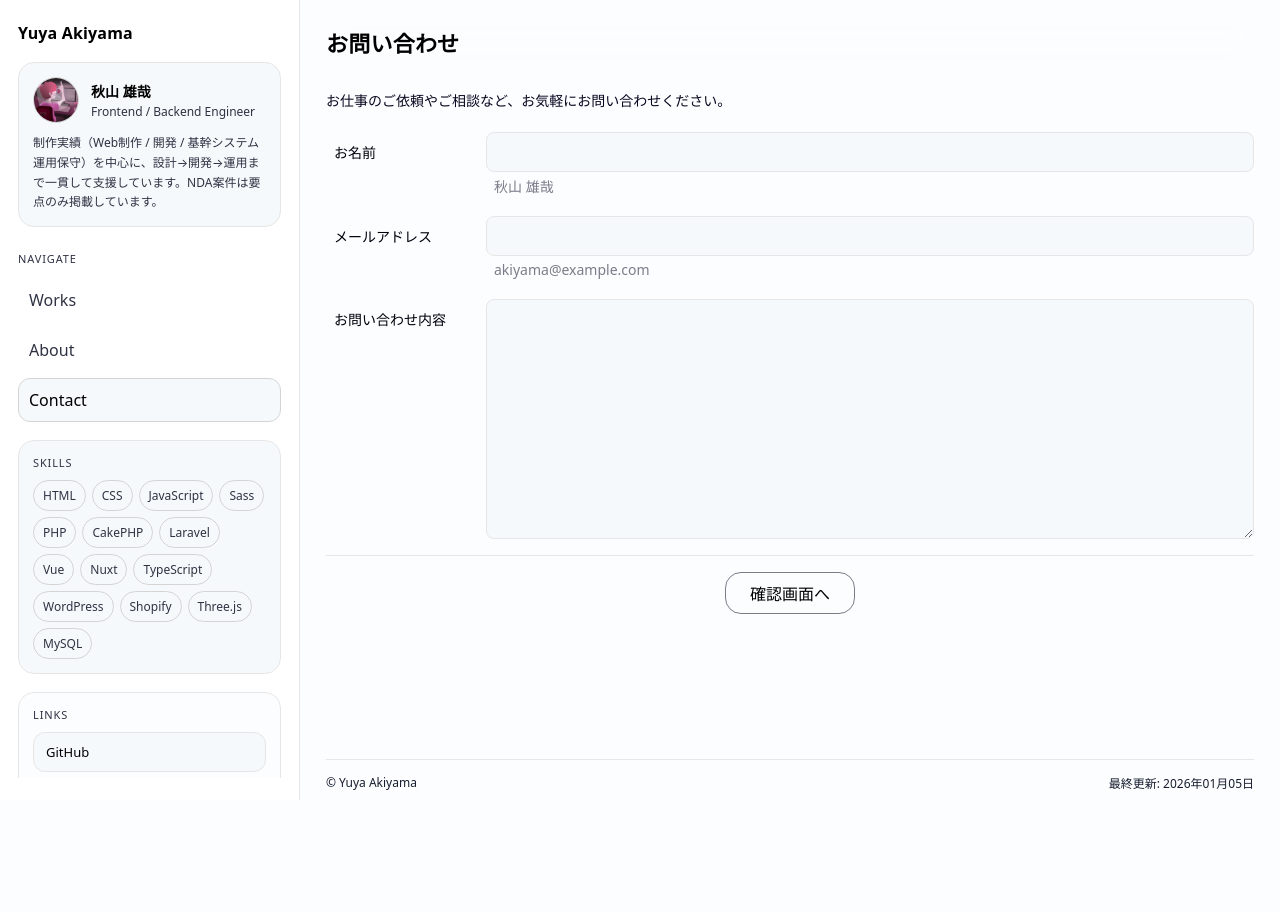
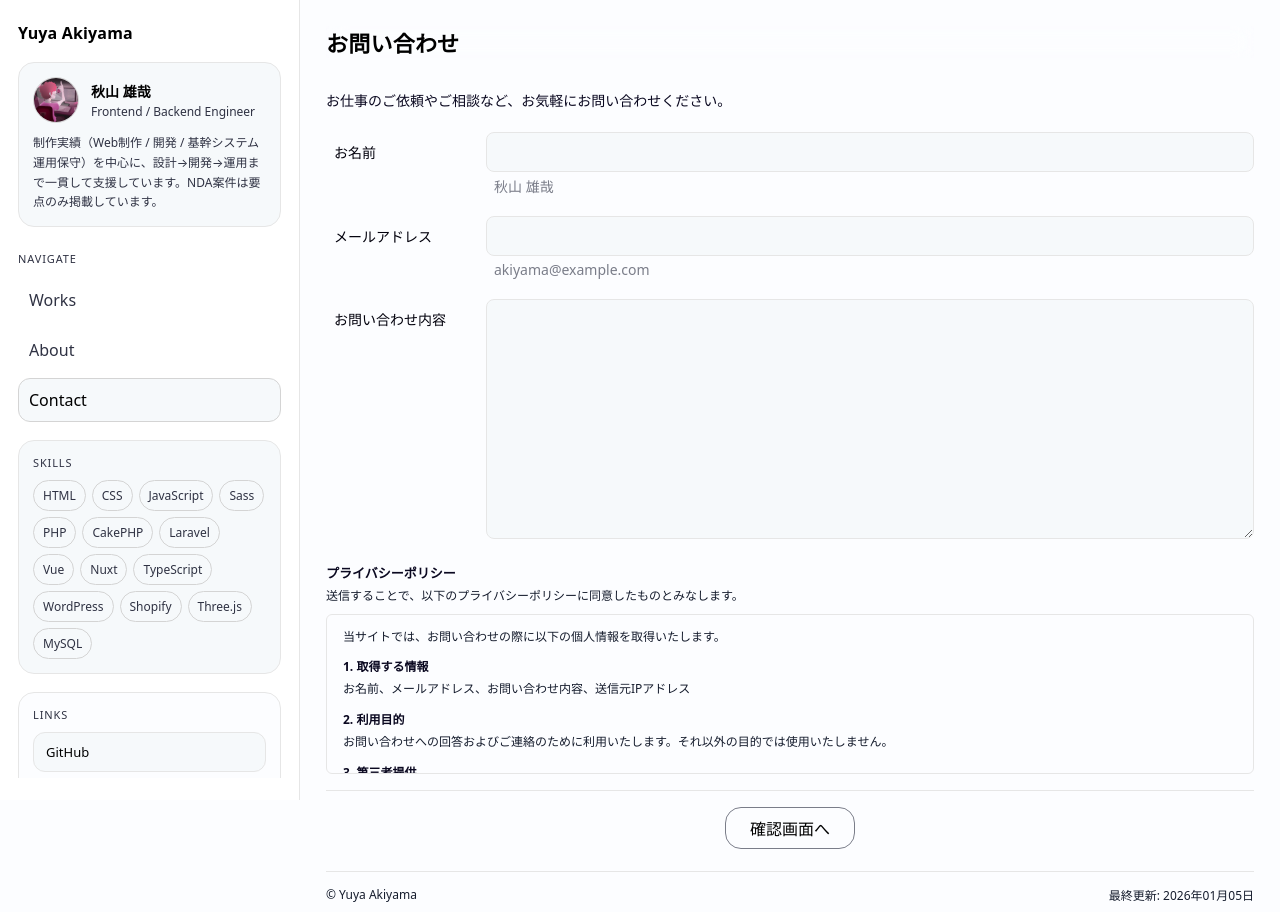
Before and after one commit to Zaty-Akiyama/portfolio, a Next.js app: page /contact in a window 1280 px wide. Before the commit the page ends 800 px from the top, so only its background shows below. Built offline with nearby package versions, Linux system fonts and the light colour scheme.

Commit message:
お問い合わせ本番修正

```diff
--- a/src/components/contact/ContactPage.module.css
+++ b/src/components/contact/ContactPage.module.css
@@ -23,6 +23,46 @@
   margin-top: 20px;
 }
 
+.privacy {
+  margin-top: 24px;
+}
+
+.privacyTitle {
+  font-size: 13px;
+  font-weight: 600;
+  color: var(--color-main-700);
+  margin: 0 0 4px;
+}
+
+.privacyConsent {
+  font-size: 12px;
+  line-height: 1.6;
+  color: var(--color-main-600);
+  margin: 0 0 8px;
+}
+
+.privacyBox {
+  max-height: 160px;
+  overflow-y: auto;
+  padding: 12px 16px;
+  border: 1px solid var(--color-border);
+  border-radius: 6px;
+  font-size: 12px;
+  line-height: 1.7;
+  color: var(--color-main-600);
+
+  & h3 {
+    font-size: 12px;
+    font-weight: 600;
+    margin: 10px 0 2px;
+    color: var(--color-main-700);
+  }
+
+  & p {
+    margin: 0;
+  }
+}
+
 .submitArea {
   margin-top: 16px;
   padding-top: 16px;
--- a/src/components/contact/ContactPage.tsx
+++ b/src/components/contact/ContactPage.tsx
@@ -16,13 +16,7 @@ export function ContactPage() {
     inquiry: "",
   });
   const [completeText, setCompleteText] = useState<string|null>(null);
-
   const [errorText, setErrorText] = useState<Partial<Record<InputKey, string>>|null>(null);
-
-  // const isErrorTarget = (key: InputKey) => {
-  //   if (!errorTarget?.includes(key)) return undefined;
-  //   return errorText;
-  // }
 
   const handleInputChange = (field: InputKey, value: string) => {
     setErrorText(null);
@@ -54,8 +48,31 @@ export function ContactPage() {
     setPreview(true);
   };
 
-  const sendInquiry = () => {
-    setCompleteText("送信が完了しました。ありがとうございました。");
+  const [sending, setSending] = useState(false);
+
+  const sendInquiry = async () => {
+    setSending(true);
+    try {
+      const apiUrl = process.env.NEXT_PUBLIC_API_URL;
+      const res = await fetch(`${apiUrl}/contact`, {
+        method: "POST",
+        headers: { "Content-Type": "application/json" },
+        body: JSON.stringify(formData),
+      });
+
+      if (!res.ok) {
+        const data = await res.json().catch(() => null);
+        throw new Error(data?.message || "送信に失敗しました。");
+      }
+
+      setCompleteText("送信が完了しました。ありがとうございました。");
+    } catch (error) {
+      setCompleteText(
+        error instanceof Error ? error.message : "送信に失敗しました。時間をおいて再度お試しください。"
+      );
+    } finally {
+      setSending(false);
+    }
   };
 
   return <>
@@ -102,6 +119,25 @@ export function ContactPage() {
                   alert={errorText?.inquiry}
                 />
               </div>
+              {!preview && (
+                <div className={styles.privacy}>
+                  <h2 className={styles.privacyTitle}>プライバシーポリシー</h2>
+                  <p className={styles.privacyConsent}>送信することで、以下のプライバシーポリシーに同意したものとみなします。</p>
+                  <div className={styles.privacyBox}>
+                    <p>当サイトでは、お問い合わせの際に以下の個人情報を取得いたします。</p>
+                    <h3>1. 取得する情報</h3>
+                    <p>お名前、メールアドレス、お問い合わせ内容、送信元IPアドレス</p>
+                    <h3>2. 利用目的</h3>
+                    <p>お問い合わせへの回答およびご連絡のために利用いたします。それ以外の目的では使用いたしません。</p>
+                    <h3>3. 第三者提供</h3>
+                    <p>取得した個人情報は、法令に基づく場合を除き、第三者に提供することはありません。</p>
+                    <h3>4. 情報の管理</h3>
+                    <p>取得した個人情報は適切に管理し、不要となった場合は速やかに削除いたします。</p>
+                    <h3>5. お問い合わせ</h3>
+                    <p>個人情報の取り扱いに関するお問い合わせは、本フォームよりご連絡ください。</p>
+                  </div>
+                </div>
+              )}
               <div className={styles.submitArea}>
                 {
                   preview
@@ -115,8 +151,9 @@ export function ContactPage() {
                       <SimpleButton
                         type="primary"
                         onClick={sendInquiry}
+                        disabled={sending}
                       >
-                        送信する
+                        {sending ? "送信中..." : "送信する"}
                       </SimpleButton>
                     </>
                     : <SimpleButton
```
